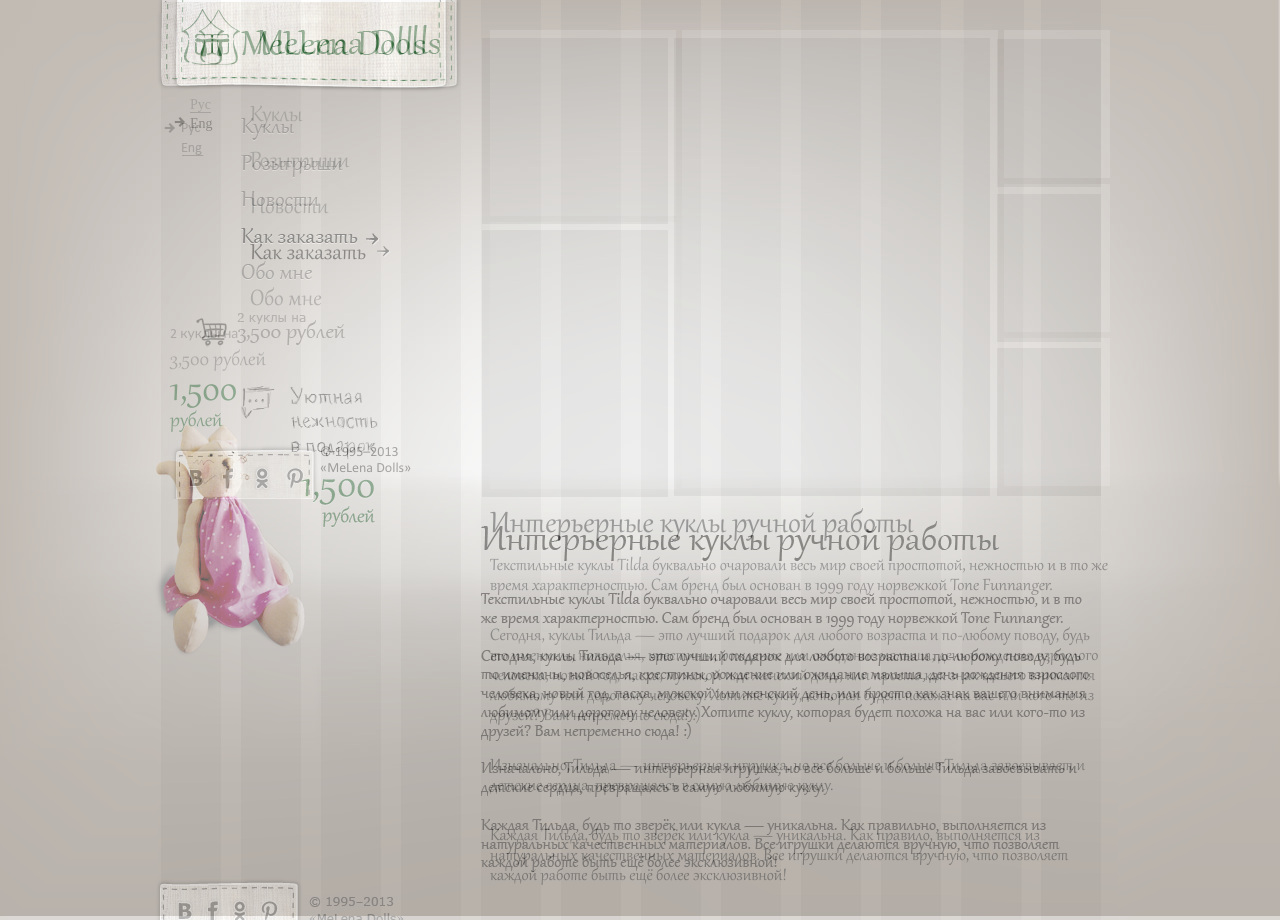
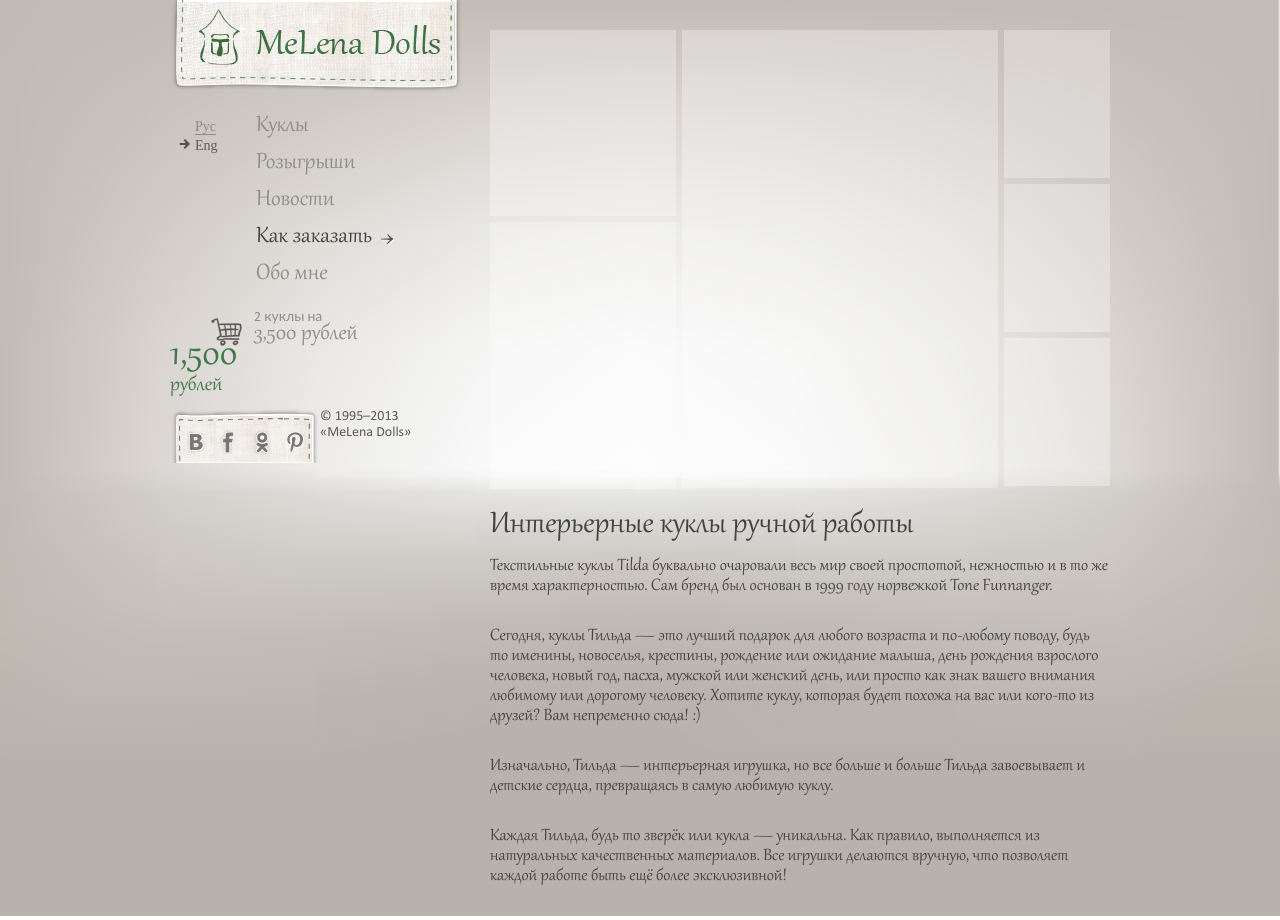
Before and after one commit to FladeX/fladex.github.com, a plain HTML site: page vstk-melenadolls/index.html in a window 1280 px wide. Drawn offline with Linux system fonts and the light colour scheme.

Commit message:
add styles for sidebar elements

```diff
--- a/vstk-melenadolls/css/style.css
+++ b/vstk-melenadolls/css/style.css
@@ -1,8 +1,15 @@
 .page {
   background: #b9b2ac url('../img/bg.jpg') center 0 no-repeat;
 }
+.logo {
+  padding: 0;
+}
+.logo__image {
+  padding: 0;
+}
 .language {
   font-family: 'Calibri', Candara, Segoe, 'Segoe UI', Optima, Arial, sans-serif;
+  padding: 22px 0 0 5px;
 }
 .language__switch {
   background: url('../img/icon_arrow_ltr.png') 0 -4px no-repeat;
@@ -33,17 +40,19 @@
 .language__switch-link_state_active:hover {
 
 }
-.menu {}
-.menu__wrapper {}
+.menu {
+  padding: 14px 0 0 6px;
+}
 .menu__list {}
 .menu__item {
   font-family: Gabriola;
   font-size: 27px;
+  line-height: 37px;
 }
 .menu__link {
   color: #8d8e8c;
   display: inline-block;
-  padding-right: 28px;
+  padding-right: 26px;
   text-decoration: none;
 }
 .menu__link:hover {
@@ -51,19 +60,38 @@
   text-decoration: none;
 }
 .menu__link_state_active {
-  background: url('../img/icon_big_arrow_ltr.png') 100% 9px no-repeat;
+  background: url('../img/icon_big_arrow_ltr.png') 100% 10px no-repeat;
   color: #434343;
 }
 .cart {
   color: #8e8d8c;
+  margin-left: 41px;
+  margin-top: 17px;
+  position: relative;
+}
+.cart__icon {
+  background: url('../img/icon_cart.png') 0 0 no-repeat;
+  display: block;
+  height: 28px;
+  left: 0;
+  position: absolute;
+  top: 8px;
+  width: 31px;
+}
+.cart__icon:hover {
+  background-position: -31px 0;
 }
 .cart__item {
   font-family: 'Calibri', Candara, Segoe, 'Segoe UI', Optima, Arial, sans-serif;
   font-size: 14px;
+  line-height: 12px;
+  margin-left: 43px;
 }
 .cart__price {
   font-family: Gabriola;
-  font-size: 24px;
+  font-size: 26px;
+  line-height: 24px;
+  margin-left: 43px;
 }
 .banner {
   color: #40784b;
--- a/vstk-melenadolls/index.html
+++ b/vstk-melenadolls/index.html
@@ -13,18 +13,20 @@
     <div class="container_12">
         <div class="grid_4 sidebar">
             <div class="container_4">
-                <div class="grid_4 alpha omega">
-                    <a href="#"><img src="img/melena_dolls.png" alt="Melena Dolls" /></a>
+                <div class="grid_4 alpha omega logo">
+                    <a href="#"><img class="logo__image" src="img/melena_dolls.png" alt="Melena Dolls" /></a>
                 </div>
                 <div class="clear"></div>
-                <div class="grid_1 alpha language">
+                <div class="grid_1 alpha">
+                    <div class="language">
                         <span class="language__switch language__switch_lang_ru language__switch_state_active">
                             <a class="language__switch-link" href="#">Рус</a>
                         </span><br />
                         <span class="language__switch language__switch_lang_en">Eng</span>
                     </div>
-                <div class="grid_3 omega menu">
-                    <nav class="menu__wrapper">
+                </div>
+                <div class="grid_3 omega">
+                    <nav class="menu">
                         <ul class="menu__list">
                             <li class="menu__item"><a class="menu__link" href="#">Куклы</a></li>
                             <li class="menu__item"><a class="menu__link" href="#">Розыгрыши</a></li>
@@ -34,9 +36,12 @@
                     </nav>
                 </div>
                 <div class="clear"></div>
-                <div class="grid_4 alpha omega cart">
+                <div class="grid_4 alpha omega">
+                    <div class="cart">
+                        <span class="cart__icon"></span>
                         <p class="cart__item">2 куклы на</p>
                         <p class="cart__price">3,500 рублей</p>
+                    </div>
                 </div>
                 <div class="clear"></div>
                 <div class="grid_4 alpha omega banner">
@@ -84,6 +89,6 @@
         <div class="clear"></div>
     </div>
 </div>
-<div style="background: url('original.png') center 0 no-repeat; position: absolute; top: 0; left: 0; height: 920px; width: 100%; opacity: 0.5;"></div>
+<div style="display: none; background: url('original.png') center 0 no-repeat; position: absolute; top: 0; left: 15px; height: 920px; width: 100%; opacity: 0.5;"></div>
 </body>
 </html>
```
Also changed, not shown: vstk-melenadolls/img/icon_cart.png (added). Lines whose indentation alone changed are shown as unchanged.
